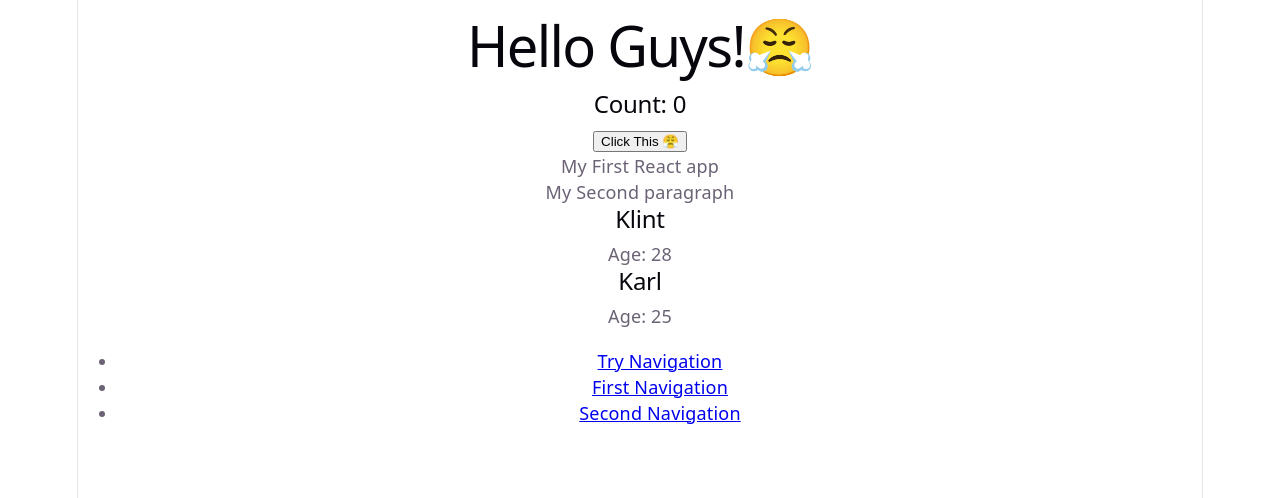
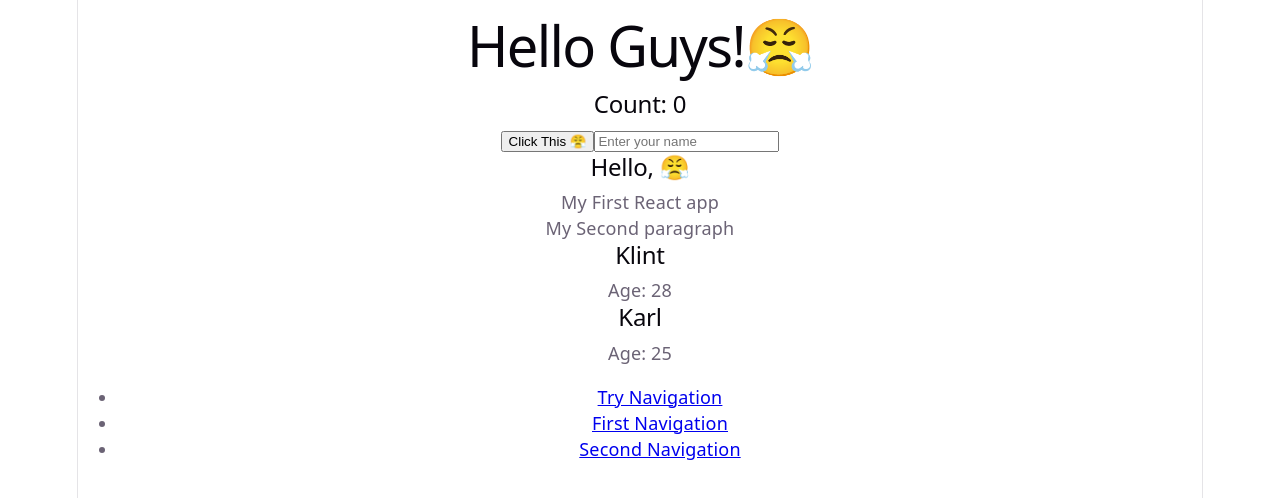
Before and after one commit to dalandan-chillin/software-engineer-journey, a React (Vite) app in the folder my-react-app/: page / in a window 1280 px wide. Shown: the top 498 px of the page. Built offline with nearby package versions, Linux system fonts and the light colour scheme.

Commit message:
React app day 4 add input handling with useState

```diff
--- a/my-react-app/src/App.jsx
+++ b/my-react-app/src/App.jsx
@@ -6,6 +6,8 @@ function App() {
 {/* constant */}
 
 const [count, setCount] = useState(0);
+const [name, setName] = useState("");
+
 
   return (
 
@@ -16,6 +18,16 @@ const [count, setCount] = useState(0);
       <button onClick={() => setCount(count + 1)}>
       Click This 😤
       </button>
+
+      {/* add input live */}
+      <input
+      type="text"
+      placeholder="Enter your name"
+      value={name}
+      onChange={(event) => setName(event.target.value)}
+      />
+
+      <h2>Hello, {name} 😤 </h2>
 
       <section>
       <p>My First React app</p>
```
